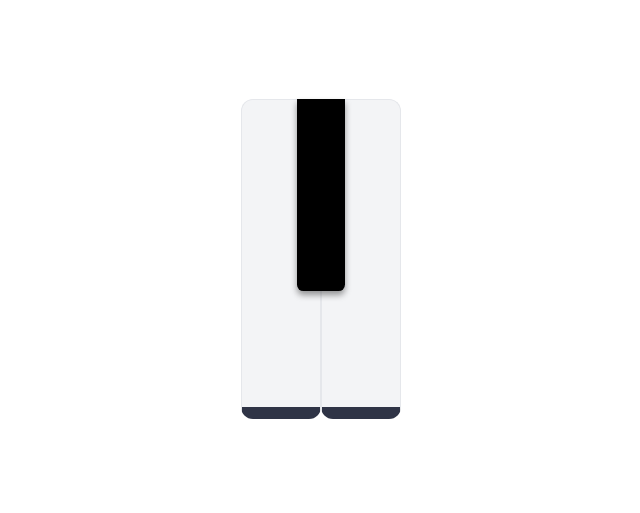
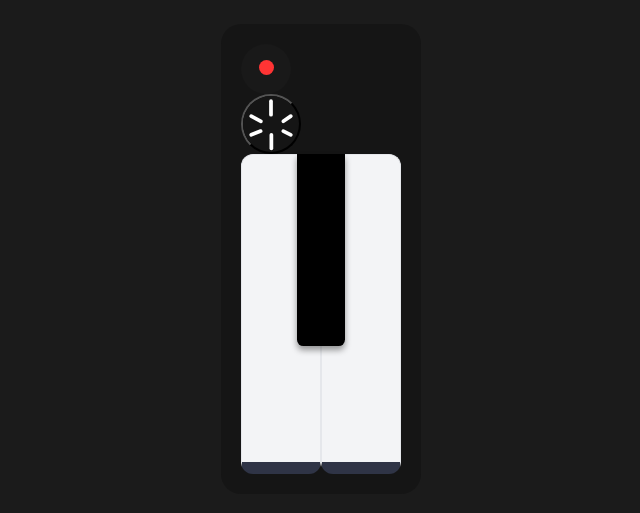
Before and after one commit to Vampire-js/TechRush, a plain HTML site: page index.html in a window 1280 px wide. Shown: the part 141-654 px from the top of the page, without its empty margins (319-959 px from the left). Drawn offline with Linux system fonts and the light colour scheme.

Commit message:
Scrollable button implemented

```diff
--- a/app.css
+++ b/app.css
@@ -11,13 +11,21 @@ body{
     display: flex;
     justify-content: center;
     align-items: center;
-}
+
+  background: rgb(27, 27, 27);
+  }
 
 .container{
     display: flex;
-
+    flex-direction: column;
+    padding: 20px;
+    background: rgb(21, 21, 21);
+    border-radius: 20px;
 }
 
+.keys{
+   display: flex;
+}
 .custom-btn {
   height: 20rem;
   width: 5rem;
@@ -54,3 +62,24 @@ body{
   background-color: #333;
   transform: translateY(2px);
 }
+
+
+.record{
+  height: 50px;
+  width: 50px;
+  border-radius: 100%;
+
+  background: rgb(25, 25, 25);
+  border: none;
+}
+
+.vol-up{
+  height:60px;
+  width: 60px;
+  background: black;
+  border-radius: 100%;
+
+  display: flex;
+  justify-content: center;
+  align-items: center;
+}
--- a/app.js
+++ b/app.js
@@ -0,0 +1,12 @@
+const knob = document.getElementById("knob")
+
+const calculateRotation = (dist , speed) => {
+    return speed * dist/2;
+}
+
+knob.onclick = () => {
+
+    knob.addEventListener("mousemove", e => {
+        knob.style.transform = `rotate(${calculateRotation(e.clientX, 5)}deg)`;
+    })
+}
--- a/index.html
+++ b/index.html
@@ -1,18 +1,45 @@
 <!DOCTYPE html>
 <html lang="en">
+
 <head>
     <meta charset="UTF-8">
     <meta name="viewport" content="width=device-width, initial-scale=1.0">
     <link rel="stylesheet" href="app.css">
     <title>Document</title>
 </head>
+
 <body>
     <div class="container">
-    <button id="btn" class="custom-btn"></button>
-    <button class="black-key"></button>
-       <button id="btn" class="custom-btn" style="margin-left: -1.5rem;"></button>
+
+
+
+        <div class="controls">
+            <button class="record">
+                <img src="./assets/rec.svg" style="height: 15px; width: 15px;" alt="">
+            </button>
+            <div class="vol-buttons">
+                <button class="vol-up" id="knob">
+                    <svg viewBox="0 0 75 75" fill="none" xmlns="http://www.w3.org/2000/svg">
+                        <rect width="75" height="75" rx="37.5" fill="#151515" />
+                        <path d="M37.5 7V25" stroke="white" stroke-width="5" stroke-linecap="round" />
+                        <path d="M38 52V70" stroke="white" stroke-width="5" stroke-linecap="round" />
+                        <path d="M64 27L54.0001 33.7547" stroke="white" stroke-width="5" stroke-linecap="round" />
+                        <path d="M24 34L11 27" stroke="white" stroke-width="5" stroke-linecap="round" />
+                        <path d="M23.6763 47L11 52" stroke="white" stroke-width="5" stroke-linecap="round" />
+                        <path d="M64 52L53.9999 47" stroke="white" stroke-width="5" stroke-linecap="round" />
+                    </svg>
+
+                </button>
+            </div>
+        </div>
+        <div class="keys">
+            <button id="btn" class="custom-btn"></button>
+            <button class="black-key"></button>
+            <button id="btn" class="custom-btn" style="margin-left: -1.5rem;"></button>
+        </div>
 
     </div>
     <script src="app.js"></script>
 </body>
+
 </html>
```
Also changed, not shown: README.md, assets/rec.svg (added).
